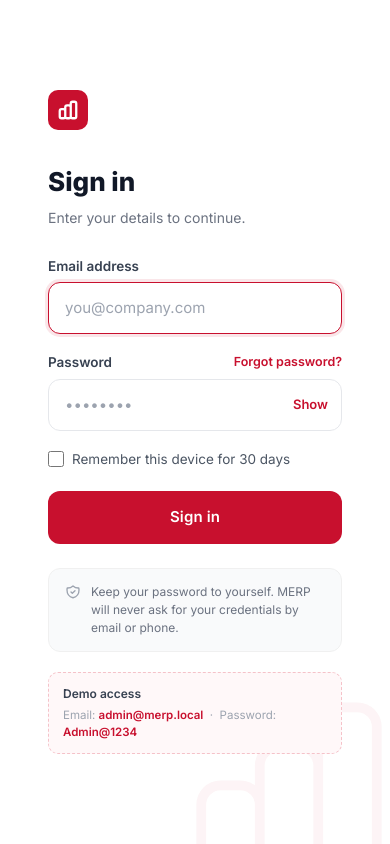
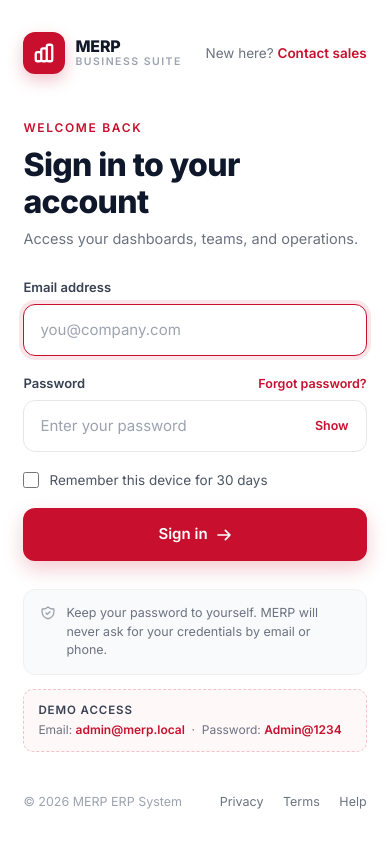
Before and after one commit to Kagunye/Merp, a Django app: page /auth/login/ in a window 390 px wide. Run offline with Django 5.2, Linux system fonts and the light colour scheme; some libraries are stand-ins or nearby versions.

Commit message:
Redesign sign-in page in Caritas style with hero image
Rebuild the login page as a two-column layout mirroring the Caritas
sign-in reference:
- Left: clean white form column with brand lockup at top, "Welcome
  back" eyebrow, large title, inputs, remember-me, red primary action
  with trailing arrow, inline security notice, demo credentials hint,
  and a slim footer with legal links.
- Right (lg+): full-bleed hero image of the welcoming professional
  provided by the user, with a soft gradient overlay and bottom-left
  marketing caption.
- Form column alone on mobile; brand lockup replaces the hero.

Image saved as static/merp/images/signin-hero.webp and served through
Django's static system.

Co-Authored-By: Claude Opus 4.7 <noreply@anthropic.com>
Claude-Session: https://claude.ai/code/session_01VXazJWdeE8hrKqHWfYeH5s

```diff
--- a/templates/accounts/login.html
+++ b/templates/accounts/login.html
@@ -6,123 +6,185 @@
   <meta name="viewport" content="width=device-width, initial-scale=1.0">
   <title>Sign In — MERP ERP</title>
   <script src="https://cdn.tailwindcss.com/3.4.4"></script>
+  <link rel="preconnect" href="https://fonts.googleapis.com">
   <link href="https://fonts.googleapis.com/css2?family=Inter:wght@300;400;500;600;700;800&display=swap" rel="stylesheet">
   <style>
+    :root {
+      --primary: #C8102E;
+      --primary-dark: #9B000E;
+      --text: #111827;
+      --text-muted: #6B7280;
+      --border: #E5E7EB;
+    }
     * { box-sizing: border-box; }
-    body { font-family: 'Inter', system-ui, sans-serif; }
-
-    /* Watermark */
-    .watermark {
-      position: fixed;
-      inset: 0;
-      pointer-events: none;
-      overflow: hidden;
-      z-index: 0;
-    }
-    .watermark svg {
-      position: absolute;
-      bottom: -8%;
-      right: -4%;
-      width: 60vmin;
-      height: 60vmin;
-      opacity: 0.045;
-      color: #C8102E;
+    body {
+      font-family: 'Inter', system-ui, sans-serif;
+      min-height: 100vh;
+      background: #FFFFFF;
+      color: var(--text);
+      margin: 0;
     }
 
-    /* Form panel */
-    .form-panel {
-      position: relative;
-      z-index: 1;
-      width: 100%;
-      max-width: 440px;
-      padding: 0 1rem;
+    .page {
+      display: grid;
+      grid-template-columns: 1fr;
+      min-height: 100vh;
+    }
+    @media (min-width: 1024px) {
+      .page { grid-template-columns: minmax(0, 1fr) minmax(0, 1.05fr); }
     }
 
-    /* Input style */
+    /* ---- Left: form column ---- */
+    .form-col {
+      display: flex;
+      flex-direction: column;
+      padding: 32px clamp(20px, 6vw, 64px);
+      min-height: 100vh;
+    }
+
+    .top-bar {
+      display: flex;
+      align-items: center;
+      justify-content: space-between;
+      margin-bottom: clamp(32px, 6vh, 72px);
+    }
+    .brand {
+      display: flex;
+      align-items: center;
+      gap: 10px;
+      text-decoration: none;
+    }
+    .brand-mark {
+      width: 42px; height: 42px;
+      border-radius: 12px;
+      background: var(--primary);
+      display: flex; align-items: center; justify-content: center;
+      box-shadow: 0 6px 16px rgba(200,16,46,0.25);
+    }
+    .brand-name {
+      line-height: 1.1;
+    }
+    .brand-name .name { font-size: 16px; font-weight: 800; color: #111827; letter-spacing: -0.01em; }
+    .brand-name .tag  { font-size: 10.5px; font-weight: 600; letter-spacing: 0.14em; text-transform: uppercase; color: #9CA3AF; }
+    .top-link { font-size: 13.5px; color: #6B7280; }
+    .top-link a { color: var(--primary); font-weight: 600; text-decoration: none; }
+    .top-link a:hover { color: var(--primary-dark); }
+
+    .form-wrap {
+      flex: 1;
+      display: flex;
+      flex-direction: column;
+      justify-content: center;
+      max-width: 420px;
+      width: 100%;
+      margin: 0 auto;
+    }
+
+    .eyebrow {
+      font-size: 12px;
+      font-weight: 600;
+      text-transform: uppercase;
+      letter-spacing: 0.14em;
+      color: var(--primary);
+      margin-bottom: 10px;
+    }
+    .title {
+      font-size: 32px;
+      font-weight: 800;
+      letter-spacing: -0.02em;
+      color: #0F172A;
+      margin: 0 0 8px;
+      line-height: 1.15;
+    }
+    .subtitle {
+      font-size: 14.5px;
+      color: var(--text-muted);
+      margin: 0 0 28px;
+    }
+
+    form { display: flex; flex-direction: column; gap: 18px; }
+
+    .field-label {
+      display: flex;
+      justify-content: space-between;
+      align-items: center;
+      font-size: 13px;
+      font-weight: 600;
+      color: #374151;
+      margin-bottom: 6px;
+    }
+    .field-label a { color: var(--primary); font-weight: 600; font-size: 12.5px; text-decoration: none; }
+    .field-label a:hover { color: var(--primary-dark); }
+
     .field-input {
       width: 100%;
       padding: 14px 16px;
       font-size: 15px;
-      border: 1.5px solid #E5E7EB;
+      border: 1.5px solid var(--border);
       border-radius: 12px;
       outline: none;
-      transition: border-color 0.15s, box-shadow 0.15s;
       background: #fff;
       color: #111827;
+      transition: border-color 0.15s, box-shadow 0.15s, background 0.15s;
     }
     .field-input::placeholder { color: #9CA3AF; }
     .field-input:focus {
-      border-color: #C8102E;
-      box-shadow: 0 0 0 3px rgba(200,16,46,0.10);
+      border-color: var(--primary);
+      box-shadow: 0 0 0 4px rgba(200,16,46,0.10);
     }
-    .field-input.error {
-      border-color: #F87171;
-      background: #FFF5F5;
+    .field-input.error { border-color: #F87171; background: #FFF5F5; }
+    .field-error { font-size: 12.5px; color: #DC2626; margin-top: 6px; }
+
+    .password-wrap { position: relative; }
+    .show-btn {
+      position: absolute;
+      right: 14px; top: 50%;
+      transform: translateY(-50%);
+      font-size: 12.5px;
+      font-weight: 600;
+      color: var(--primary);
+      background: none; border: none; cursor: pointer; padding: 2px 4px;
+    }
+    .show-btn:hover { color: var(--primary-dark); }
+
+    .remember {
+      display: flex; align-items: center; gap: 10px;
+      font-size: 13.5px; color: #4B5563;
+    }
+    .remember input {
+      width: 16px; height: 16px;
+      accent-color: var(--primary);
+      cursor: pointer;
     }
 
-    /* Show toggle */
-    .show-btn {
-      font-size: 13px;
-      font-weight: 600;
-      color: #C8102E;
-      cursor: pointer;
-      border: none;
-      background: none;
-      padding: 0;
-      position: absolute;
-      right: 14px;
-      top: 50%;
-      transform: translateY(-50%);
-    }
-    .show-btn:hover { opacity: 0.75; }
-
-    /* Primary button */
     .btn-primary {
-      display: block;
       width: 100%;
       padding: 15px;
-      background: #C8102E;
+      background: var(--primary);
       color: #fff;
       font-size: 15px;
       font-weight: 600;
       border: none;
       border-radius: 12px;
       cursor: pointer;
-      transition: background 0.15s, transform 0.1s;
-      letter-spacing: 0.01em;
+      transition: background 0.15s, transform 0.08s;
+      display: inline-flex; align-items: center; justify-content: center; gap: 8px;
+      box-shadow: 0 8px 20px rgba(200,16,46,0.22);
     }
-    .btn-primary:hover { background: #A50D26; }
-    .btn-primary:active { transform: scale(0.99); }
+    .btn-primary:hover { background: var(--primary-dark); }
+    .btn-primary:active { transform: translateY(1px); }
 
-    /* Checkbox */
-    input[type="checkbox"] {
-      width: 16px; height: 16px;
-      accent-color: #C8102E;
-      cursor: pointer;
-      border-radius: 4px;
-      flex-shrink: 0;
+    .alert-error {
+      background: #FFF0F2;
+      border: 1px solid #FECACA;
+      border-radius: 10px;
+      padding: 12px 14px;
+      font-size: 13px;
+      color: #B91C1C;
+      margin-bottom: 16px;
+      display: flex; gap: 10px; align-items: flex-start;
     }
 
-    /* Left brand panel */
-    .brand-panel {
-      background: linear-gradient(155deg, #0B0E17 0%, #12061A 45%, #1C020A 100%);
-      position: relative;
-      overflow: hidden;
-    }
-    .brand-panel::before {
-      content: '';
-      position: absolute;
-      inset: 0;
-      background: radial-gradient(ellipse 70% 55% at 30% 60%, rgba(200,16,46,0.18) 0%, transparent 70%);
-    }
-    .brand-dots {
-      position: absolute;
-      inset: 0;
-      background-image: radial-gradient(circle, rgba(255,255,255,0.07) 1px, transparent 1px);
-      background-size: 28px 28px;
-    }
-
-    /* Security notice */
     .security-note {
       display: flex;
       align-items: flex-start;
@@ -131,179 +193,218 @@
       background: #F9FAFB;
       border: 1px solid #F0F0F0;
       border-radius: 12px;
-      margin-top: 24px;
+      margin-top: 28px;
     }
-    .security-note svg { flex-shrink: 0; margin-top: 1px; }
-    .security-note p { font-size: 12px; color: #6B7280; line-height: 1.5; }
+    .security-note svg { flex-shrink: 0; color: #9CA3AF; margin-top: 1px; }
+    .security-note p { font-size: 12.5px; color: #6B7280; line-height: 1.5; margin: 0; }
 
-    /* Demo hint */
     .demo-hint {
       background: #FFF8F9;
       border: 1px dashed #F5C2C9;
       border-radius: 10px;
       padding: 12px 14px;
-      margin-top: 20px;
+      margin-top: 14px;
+      font-size: 12px;
+      color: #6B7280;
     }
-    .demo-hint p { font-size: 11.5px; color: #9CA3AF; }
-    .demo-hint span { color: #C8102E; font-weight: 600; }
+    .demo-hint strong { color: #374151; display: block; margin-bottom: 2px; font-weight: 600; font-size: 11.5px; text-transform: uppercase; letter-spacing: 0.08em; }
+    .demo-hint span { color: var(--primary); font-weight: 600; }
+
+    .footer {
+      display: flex;
+      justify-content: space-between;
+      align-items: center;
+      font-size: 12.5px;
+      color: #9CA3AF;
+      padding-top: 32px;
+    }
+    .footer a { color: #6B7280; text-decoration: none; margin-left: 16px; }
+    .footer a:hover { color: var(--primary); }
+
+    /* ---- Right: hero image column ---- */
+    .hero-col {
+      display: none;
+      position: relative;
+      overflow: hidden;
+      background: #0B0E17;
+    }
+    @media (min-width: 1024px) { .hero-col { display: block; } }
+
+    .hero-img {
+      position: absolute; inset: 0;
+      width: 100%; height: 100%;
+      object-fit: cover;
+      object-position: center;
+    }
+    /* subtle brand gradient to blend top-left corner and anchor the caption */
+    .hero-overlay {
+      position: absolute; inset: 0;
+      background:
+        linear-gradient(180deg, rgba(0,0,0,0.0) 55%, rgba(0,0,0,0.45) 100%),
+        linear-gradient(135deg, rgba(200,16,46,0.18) 0%, rgba(0,0,0,0.0) 55%);
+    }
+    .hero-caption {
+      position: absolute;
+      left: 48px; right: 48px; bottom: 48px;
+      color: #fff;
+    }
+    .hero-caption .eyebrow-light {
+      font-size: 11.5px;
+      font-weight: 600;
+      text-transform: uppercase;
+      letter-spacing: 0.18em;
+      color: rgba(255,255,255,0.75);
+      margin-bottom: 12px;
+    }
+    .hero-caption h2 {
+      font-size: 34px;
+      font-weight: 800;
+      line-height: 1.15;
+      letter-spacing: -0.015em;
+      margin: 0 0 10px;
+      max-width: 440px;
+    }
+    .hero-caption p {
+      font-size: 15px;
+      line-height: 1.6;
+      color: rgba(255,255,255,0.82);
+      max-width: 440px;
+      margin: 0;
+    }
+
+    /* Mobile brand header on top of form when hero is hidden */
+    @media (max-width: 1023px) {
+      .top-bar { margin-bottom: 36px; }
+    }
   </style>
 </head>
-<body style="min-height:100vh; display:flex; background:#FFFFFF;">
+<body>
 
-  <!-- Left brand panel — hidden on mobile -->
-  <div class="brand-panel hidden lg:flex flex-col justify-between p-12" style="width:42%; min-height:100vh;">
-    <div class="brand-dots"></div>
+  <div class="page">
 
-    <!-- Logo -->
-    <div class="relative flex items-center gap-3">
-      <div style="width:44px;height:44px;background:rgba(255,255,255,0.10);border-radius:12px;display:flex;align-items:center;justify-content:center;">
-        <svg width="24" height="24" fill="none" stroke="#fff" viewBox="0 0 24 24">
-          <path stroke-linecap="round" stroke-linejoin="round" stroke-width="2.5"
-            d="M9 19v-6a2 2 0 00-2-2H5a2 2 0 00-2 2v6a2 2 0 002 2h2a2 2 0 002-2zm0 0V9a2 2 0 012-2h2a2 2 0 012 2v10m-6 0a2 2 0 002 2h2a2 2 0 002-2m0 0V5a2 2 0 012-2h2a2 2 0 012 2v14a2 2 0 01-2 2h-2a2 2 0 01-2-2z"/>
-        </svg>
-      </div>
-    </div>
+    <!-- LEFT: FORM -->
+    <section class="form-col">
 
-    <!-- Hero copy -->
-    <div class="relative">
-      <p class="text-xs font-semibold uppercase tracking-widest mb-4" style="color:rgba(200,16,46,0.8)">Enterprise Resource Planning</p>
-      <h1 class="text-4xl font-extrabold text-white leading-tight mb-5">
-        Your entire<br>business,<br>one platform.
-      </h1>
-      <p style="color:rgba(255,255,255,0.55); font-size:15px; line-height:1.7; max-width:300px;">
-        Accounting, inventory, HR, payroll, CRM and more — unified, real-time, and built for Kenya.
-      </p>
-
-      <!-- Feature pills -->
-      <div class="flex flex-wrap gap-2 mt-8">
-        {% for feat in features %}
-        <span style="background:rgba(255,255,255,0.07);border:1px solid rgba(255,255,255,0.10);color:rgba(255,255,255,0.65);font-size:12px;padding:5px 12px;border-radius:999px;">
-          {{ feat }}
-        </span>
-        {% empty %}
-        {% for feat in "Double-entry GL,Multi-branch,Inventory,Payroll,CRM,Reports" %}{% endfor %}
-        <span style="background:rgba(255,255,255,0.07);border:1px solid rgba(255,255,255,0.10);color:rgba(255,255,255,0.65);font-size:12px;padding:5px 12px;border-radius:999px;">Double-entry GL</span>
-        <span style="background:rgba(255,255,255,0.07);border:1px solid rgba(255,255,255,0.10);color:rgba(255,255,255,0.65);font-size:12px;padding:5px 12px;border-radius:999px;">Multi-branch</span>
-        <span style="background:rgba(255,255,255,0.07);border:1px solid rgba(255,255,255,0.10);color:rgba(255,255,255,0.65);font-size:12px;padding:5px 12px;border-radius:999px;">Inventory</span>
-        <span style="background:rgba(255,255,255,0.07);border:1px solid rgba(255,255,255,0.10);color:rgba(255,255,255,0.65);font-size:12px;padding:5px 12px;border-radius:999px;">Payroll</span>
-        <span style="background:rgba(255,255,255,0.07);border:1px solid rgba(255,255,255,0.10);color:rgba(255,255,255,0.65);font-size:12px;padding:5px 12px;border-radius:999px;">CRM</span>
-        <span style="background:rgba(255,255,255,0.07);border:1px solid rgba(255,255,255,0.10);color:rgba(255,255,255,0.65);font-size:12px;padding:5px 12px;border-radius:999px;">Reports</span>
-        {% endfor %}
-      </div>
-    </div>
-
-    <p style="color:rgba(255,255,255,0.25);font-size:12px;" class="relative">© 2026 MERP ERP System</p>
-  </div>
-
-  <!-- Right form panel -->
-  <div style="flex:1; display:flex; align-items:center; justify-content:center; padding:2rem; position:relative; background:#fff; min-height:100vh;">
-
-    <!-- Watermark -->
-    <div class="watermark">
-      <svg viewBox="0 0 24 24" fill="none" stroke="currentColor">
-        <path stroke-linecap="round" stroke-linejoin="round" stroke-width="1"
-          d="M9 19v-6a2 2 0 00-2-2H5a2 2 0 00-2 2v6a2 2 0 002 2h2a2 2 0 002-2zm0 0V9a2 2 0 012-2h2a2 2 0 012 2v10m-6 0a2 2 0 002 2h2a2 2 0 002-2m0 0V5a2 2 0 012-2h2a2 2 0 012 2v14a2 2 0 01-2 2h-2a2 2 0 01-2-2z"/>
-      </svg>
-    </div>
-
-    <div class="form-panel">
-
-      <!-- Mobile logo -->
-      <div class="flex items-center gap-2 mb-8 lg:hidden">
-        <div style="width:40px;height:40px;background:#C8102E;border-radius:10px;display:flex;align-items:center;justify-content:center;">
+      <header class="top-bar">
+        <a href="/" class="brand">
+          <div class="brand-mark">
             <svg width="22" height="22" fill="none" stroke="#fff" viewBox="0 0 24 24">
               <path stroke-linecap="round" stroke-linejoin="round" stroke-width="2.5"
                 d="M9 19v-6a2 2 0 00-2-2H5a2 2 0 00-2 2v6a2 2 0 002 2h2a2 2 0 002-2zm0 0V9a2 2 0 012-2h2a2 2 0 012 2v10m-6 0a2 2 0 002 2h2a2 2 0 002-2m0 0V5a2 2 0 012-2h2a2 2 0 012 2v14a2 2 0 01-2 2h-2a2 2 0 01-2-2z"/>
             </svg>
           </div>
+          <div class="brand-name">
+            <div class="name">MERP</div>
+            <div class="tag">Business Suite</div>
           </div>
+        </a>
+        <div class="top-link">New here? <a href="#">Contact sales</a></div>
+      </header>
 
-      <!-- Heading -->
-      <div style="margin-bottom:28px;">
-        <h2 style="font-size:26px;font-weight:800;color:#111827;margin:0 0 6px;">Sign in</h2>
-        <p style="font-size:14px;color:#6B7280;margin:0;">Enter your details to continue.</p>
-      </div>
+      <div class="form-wrap">
 
-      <!-- Error -->
+        <p class="eyebrow">Welcome back</p>
+        <h1 class="title">Sign in to your account</h1>
+        <p class="subtitle">Access your dashboards, teams, and operations.</p>
+
         {% if form.non_field_errors %}
-      <div style="background:#FFF0F2;border:1px solid #FECACA;border-radius:10px;padding:12px 14px;margin-bottom:16px;font-size:13px;color:#B91C1C;">
-        {% for error in form.non_field_errors %}{{ error }}{% endfor %}
+        <div class="alert-error">
+          <svg width="16" height="16" viewBox="0 0 24 24" fill="none" stroke="currentColor" stroke-width="2">
+            <path stroke-linecap="round" stroke-linejoin="round" d="M12 9v2m0 4h.01M4.93 19h14.14c1.54 0 2.5-1.67 1.73-3L13.73 4a2 2 0 00-3.46 0L3.2 16c-.77 1.33.19 3 1.73 3z"/>
+          </svg>
+          <div>{% for error in form.non_field_errors %}{{ error }}{% endfor %}</div>
         </div>
         {% endif %}
 
-      <form method="post" style="display:flex;flex-direction:column;gap:18px;">
+        <form method="post" novalidate>
           {% csrf_token %}
 
           <!-- Email -->
           <div>
-          <div style="display:flex;align-items:center;justify-content:space-between;margin-bottom:6px;">
-            <label style="font-size:13.5px;font-weight:600;color:#374151;">Email address</label>
+            <div class="field-label">
+              <label for="id_email">Email address</label>
             </div>
-          <input type="email" name="email" value="{{ form.email.value|default:'' }}"
-                 placeholder="you@company.com" autofocus
+            <input type="email" name="email" id="id_email" value="{{ form.email.value|default:'' }}"
+                   placeholder="you@company.com" autofocus autocomplete="email"
                    class="field-input {% if form.email.errors %}error{% endif %}">
-          {% if form.email.errors %}
-          <p style="font-size:12px;color:#DC2626;margin-top:4px;">{{ form.email.errors.0 }}</p>
-          {% endif %}
+            {% if form.email.errors %}<p class="field-error">{{ form.email.errors.0 }}</p>{% endif %}
           </div>
 
           <!-- Password -->
           <div>
-          <div style="display:flex;align-items:center;justify-content:space-between;margin-bottom:6px;">
-            <label style="font-size:13.5px;font-weight:600;color:#374151;">Password</label>
-            <a href="{% url 'accounts:password_reset' %}"
-               style="font-size:12.5px;font-weight:600;color:#C8102E;text-decoration:none;">
-              Forgot password?
-            </a>
+            <div class="field-label">
+              <label for="id_password">Password</label>
+              <a href="{% url 'accounts:password_reset' %}">Forgot password?</a>
             </div>
-          <div style="position:relative;">
-            <input type="password" name="password" id="password" placeholder="••••••••"
+            <div class="password-wrap">
+              <input type="password" name="password" id="id_password" placeholder="Enter your password"
+                     autocomplete="current-password"
                      class="field-input {% if form.password.errors %}error{% endif %}"
-                   style="padding-right:60px;">
-            <button type="button" onclick="togglePwd(this)" class="show-btn">Show</button>
+                     style="padding-right:66px;">
+              <button type="button" class="show-btn" onclick="togglePwd(this)">Show</button>
             </div>
-          {% if form.password.errors %}
-          <p style="font-size:12px;color:#DC2626;margin-top:4px;">{{ form.password.errors.0 }}</p>
-          {% endif %}
+            {% if form.password.errors %}<p class="field-error">{{ form.password.errors.0 }}</p>{% endif %}
           </div>
 
-        <!-- Remember me -->
-        <div style="display:flex;align-items:center;gap:8px;">
+          <!-- Remember -->
+          <label class="remember" for="remember_me">
             <input type="checkbox" name="remember_me" id="remember_me">
-          <label for="remember_me" style="font-size:13.5px;color:#4B5563;cursor:pointer;">
             Remember this device for 30 days
           </label>
-        </div>
 
           <!-- Submit -->
-        <button type="submit" class="btn-primary" style="margin-top:4px;">Sign in</button>
+          <button type="submit" class="btn-primary">
+            Sign in
+            <svg width="16" height="16" viewBox="0 0 24 24" fill="none" stroke="currentColor" stroke-width="2.5">
+              <path stroke-linecap="round" stroke-linejoin="round" d="M14 5l7 7m0 0l-7 7m7-7H3"/>
+            </svg>
+          </button>
         </form>
 
-      <!-- Security notice -->
         <div class="security-note">
-        <svg width="16" height="16" viewBox="0 0 24 24" fill="none" stroke="#9CA3AF" stroke-width="2">
+          <svg width="16" height="16" viewBox="0 0 24 24" fill="none" stroke="currentColor" stroke-width="2">
             <path stroke-linecap="round" stroke-linejoin="round"
               d="M9 12l2 2 4-4m5.618-4.016A11.955 11.955 0 0112 2.944a11.955 11.955 0 01-8.618 3.04A12.02 12.02 0 003 9c0 5.591 3.824 10.29 9 11.622 5.176-1.332 9-6.03 9-11.622 0-1.042-.133-2.052-.382-3.016z"/>
           </svg>
           <p>Keep your password to yourself. MERP will never ask for your credentials by email or phone.</p>
         </div>
 
-      <!-- Demo hint -->
         <div class="demo-hint">
-        <p style="font-size:12px;font-weight:600;color:#374151;margin:0 0 4px;">Demo access</p>
-        <p>Email: <span>admin@merp.local</span> &nbsp;·&nbsp; Password: <span>Admin@1234</span></p>
-      </div>
-
+          <strong>Demo access</strong>
+          Email: <span>admin@merp.local</span> &nbsp;·&nbsp; Password: <span>Admin@1234</span>
         </div>
       </div>
 
-</body>
+      <footer class="footer">
+        <span>© 2026 MERP ERP System</span>
+        <div>
+          <a href="#">Privacy</a>
+          <a href="#">Terms</a>
+          <a href="#">Help</a>
+        </div>
+      </footer>
+    </section>
+
+    <!-- RIGHT: HERO IMAGE -->
+    <aside class="hero-col" aria-hidden="true">
+      <img src="{% static 'merp/images/signin-hero.webp' %}" alt="" class="hero-img">
+      <div class="hero-overlay"></div>
+      <div class="hero-caption">
+        <p class="eyebrow-light">MERP · Business Suite</p>
+        <h2>Welcome. Run your whole business from one place.</h2>
+        <p>Accounting, inventory, HR, payroll, CRM and more — unified, real-time, and built for Kenya.</p>
+      </div>
+    </aside>
+
+  </div>
+
 <script>
   function togglePwd(btn) {
-  const inp = document.getElementById('password');
+    const inp = document.getElementById('id_password');
     const showing = inp.type === 'text';
     inp.type = showing ? 'password' : 'text';
     btn.textContent = showing ? 'Show' : 'Hide';
   }
 </script>
+</body>
 </html>
```
Also changed, not shown: static/merp/images/signin-hero.webp (added). Lines whose indentation alone changed are shown as unchanged.
